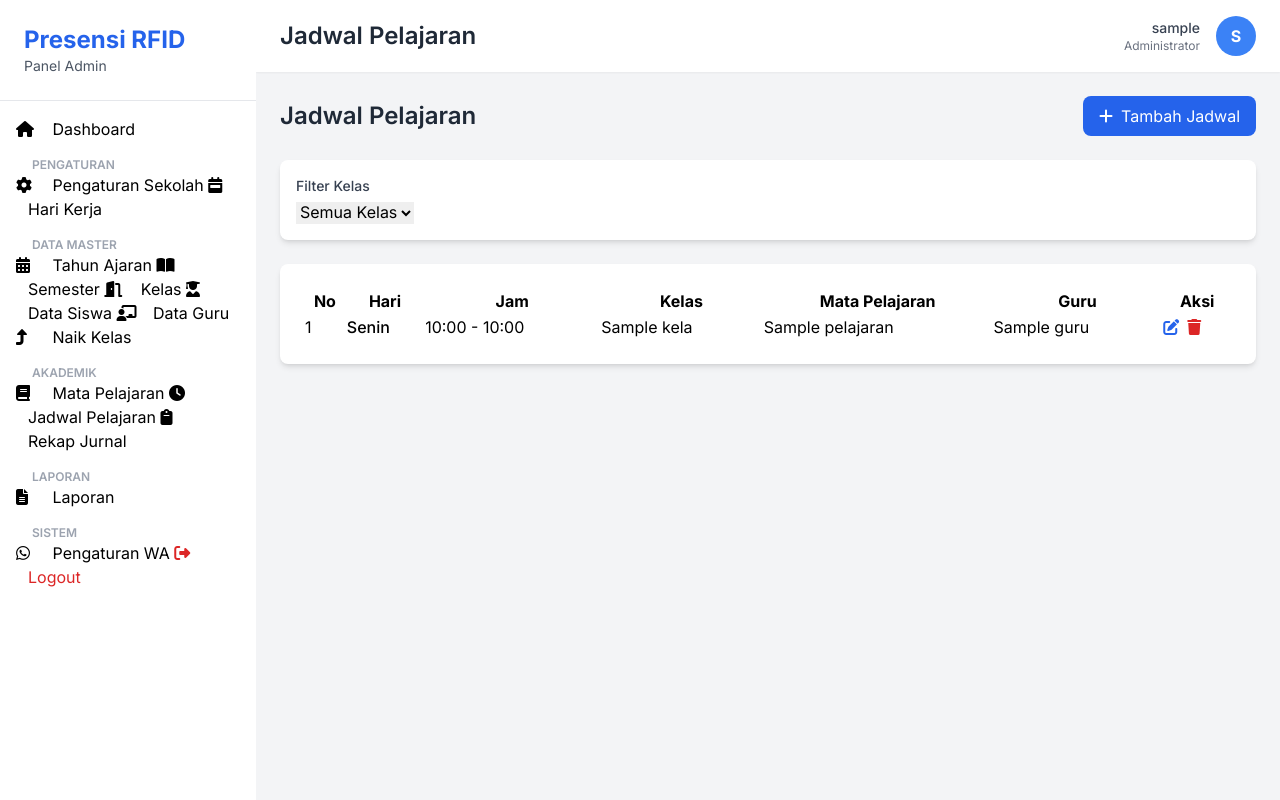
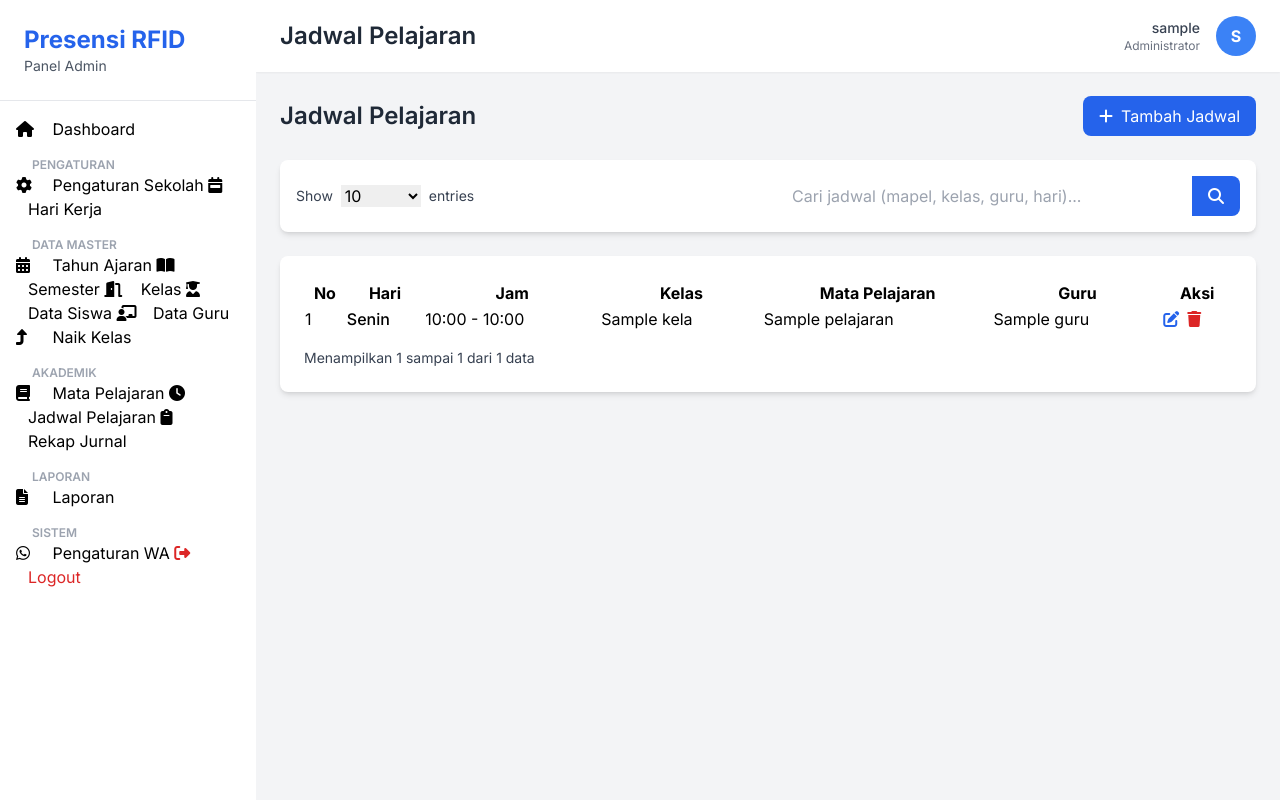
Before and after one commit to yduwima/presensi-rfid-new, a CodeIgniter app: page /presensi-rfid-new/index.php/admin/jadwal_pelajaran in a window 1280 px wide. Run offline with CodeIgniter, Linux system fonts and the light colour scheme; the visitor is signed in with stand-in values (Sample User, id 1); tables that the repository leaves empty hold one stand-in row (values such as "Sample post"); some libraries are stand-ins or nearby versions.

Commit message:
Add complete search and pagination to Jadwal Pelajaran module
Co-authored-by: yduwima <250930708+yduwima@users.noreply.github.com>

```diff
--- a/application/controllers/admin/Jadwal_pelajaran.php
+++ b/application/controllers/admin/Jadwal_pelajaran.php
@@ -16,18 +16,70 @@ class Jadwal_pelajaran extends CI_Controller {
         $this->load->model('Kelas_model');
         $this->load->model('Mata_pelajaran_model');
         $this->load->model('Guru_model');
+        $this->load->library('pagination');
     }
 
     public function index() {
         $data['title'] = 'Jadwal Pelajaran';
         $data['active_menu'] = 'jadwal';
 
-        $kelas_filter = $this->input->get('kelas_id');
-        $data['jadwal'] = $this->Jadwal_pelajaran_model->get_all($kelas_filter);
+        // Get search and pagination parameters
+        $search = $this->input->get('search');
+        $per_page = $this->input->get('per_page') ? $this->input->get('per_page') : 10;
+        $page = $this->input->get('page') ? $this->input->get('page') : 1;
+        $offset = ($page - 1) * $per_page;
+
+        // Get data with search and pagination
+        if ($search) {
+            $data['jadwal'] = $this->Jadwal_pelajaran_model->search($search, $per_page, $offset);
+            $total_rows = $this->Jadwal_pelajaran_model->count_search($search);
+        } else {
+            $data['jadwal'] = $this->Jadwal_pelajaran_model->get_all_paginated($per_page, $offset);
+            $total_rows = $this->Jadwal_pelajaran_model->count_all();
+        }
+
+        // Pagination config
+        $config['base_url'] = base_url('admin/jadwal_pelajaran');
+        $config['total_rows'] = $total_rows;
+        $config['per_page'] = $per_page;
+        $config['page_query_string'] = TRUE;
+        $config['query_string_segment'] = 'page';
+        $config['reuse_query_string'] = TRUE;
+        $config['num_links'] = 3;
+
+        // Tailwind styling
+        $config['full_tag_open'] = '<div class="flex justify-center mt-6"><ul class="flex space-x-2">';
+        $config['full_tag_close'] = '</ul></div>';
+        $config['first_link'] = 'First';
+        $config['first_tag_open'] = '<li>';
+        $config['first_tag_close'] = '</li>';
+        $config['last_link'] = 'Last';
+        $config['last_tag_open'] = '<li>';
+        $config['last_tag_close'] = '</li>';
+        $config['next_link'] = 'Next &raquo;';
+        $config['next_tag_open'] = '<li>';
+        $config['next_tag_close'] = '</li>';
+        $config['prev_link'] = '&laquo; Previous';
+        $config['prev_tag_open'] = '<li>';
+        $config['prev_tag_close'] = '</li>';
+        $config['cur_tag_open'] = '<li><span class="px-3 py-2 bg-blue-600 text-white rounded">';
+        $config['cur_tag_close'] = '</span></li>';
+        $config['num_tag_open'] = '<li><a href="#" class="px-3 py-2 bg-gray-200 text-gray-700 rounded hover:bg-gray-300"';
+        $config['num_tag_close'] = '</a></li>';
+        $config['attributes'] = array('class' => 'px-3 py-2 bg-gray-200 text-gray-700 rounded hover:bg-gray-300');
+
+        $this->pagination->initialize($config);
+
+        $data['pagination'] = $this->pagination->create_links();
+        $data['total_rows'] = $total_rows;
+        $data['per_page'] = $per_page;
+        $data['page'] = $page;
+        $data['offset'] = $offset;
+        $data['search'] = $search;
+
         $data['kelas'] = $this->Kelas_model->get_all();
         $data['mata_pelajaran'] = $this->Mata_pelajaran_model->get_all();
         $data['guru'] = $this->Guru_model->get_all();
-        $data['kelas_filter'] = $kelas_filter;
 
         $this->load->view('templates/admin_header', $data);
         $this->load->view('admin/jadwal_pelajaran/index', $data);
--- a/application/models/Jadwal_pelajaran_model.php
+++ b/application/models/Jadwal_pelajaran_model.php
@@ -19,6 +19,56 @@ class Jadwal_pelajaran_model extends CI_Model {
         $this->db->order_by('jadwal_pelajaran.jam_mulai', 'ASC');
 
         return $this->db->get($this->table)->result();
+    }
+
+    public function get_all_paginated($limit, $offset) {
+        $this->db->select('jadwal_pelajaran.*, mata_pelajaran.nama as nama_mapel, mata_pelajaran.kode as kode_mapel, kelas.nama_kelas, guru.nama as nama_guru');
+        $this->db->join('mata_pelajaran', 'mata_pelajaran.id = jadwal_pelajaran.mata_pelajaran_id', 'left');
+        $this->db->join('kelas', 'kelas.id = jadwal_pelajaran.kelas_id', 'left');
+        $this->db->join('guru', 'guru.id = jadwal_pelajaran.guru_id', 'left');
+        $this->db->order_by('jadwal_pelajaran.hari', 'ASC');
+        $this->db->order_by('jadwal_pelajaran.jam_mulai', 'ASC');
+        $this->db->limit($limit, $offset);
+
+        return $this->db->get($this->table)->result();
+    }
+
+    public function search($keyword, $limit, $offset) {
+        $this->db->select('jadwal_pelajaran.*, mata_pelajaran.nama as nama_mapel, mata_pelajaran.kode as kode_mapel, kelas.nama_kelas, guru.nama as nama_guru');
+        $this->db->join('mata_pelajaran', 'mata_pelajaran.id = jadwal_pelajaran.mata_pelajaran_id', 'left');
+        $this->db->join('kelas', 'kelas.id = jadwal_pelajaran.kelas_id', 'left');
+        $this->db->join('guru', 'guru.id = jadwal_pelajaran.guru_id', 'left');
+
+        $this->db->group_start();
+        $this->db->like('mata_pelajaran.nama', $keyword);
+        $this->db->or_like('mata_pelajaran.kode', $keyword);
+        $this->db->or_like('kelas.nama_kelas', $keyword);
+        $this->db->or_like('guru.nama', $keyword);
+        $this->db->or_like('jadwal_pelajaran.hari', $keyword);
+        $this->db->group_end();
+
+        $this->db->order_by('jadwal_pelajaran.hari', 'ASC');
+        $this->db->order_by('jadwal_pelajaran.jam_mulai', 'ASC');
+        $this->db->limit($limit, $offset);
+
+        return $this->db->get($this->table)->result();
+    }
+
+    public function count_search($keyword) {
+        $this->db->select('jadwal_pelajaran.id');
+        $this->db->join('mata_pelajaran', 'mata_pelajaran.id = jadwal_pelajaran.mata_pelajaran_id', 'left');
+        $this->db->join('kelas', 'kelas.id = jadwal_pelajaran.kelas_id', 'left');
+        $this->db->join('guru', 'guru.id = jadwal_pelajaran.guru_id', 'left');
+
+        $this->db->group_start();
+        $this->db->like('mata_pelajaran.nama', $keyword);
+        $this->db->or_like('mata_pelajaran.kode', $keyword);
+        $this->db->or_like('kelas.nama_kelas', $keyword);
+        $this->db->or_like('guru.nama', $keyword);
+        $this->db->or_like('jadwal_pelajaran.hari', $keyword);
+        $this->db->group_end();
+
+        return $this->db->count_all_results($this->table);
     }
 
     public function get_by_id($id) {
--- a/application/views/admin/jadwal_pelajaran/index.php
+++ b/application/views/admin/jadwal_pelajaran/index.php
@@ -7,29 +7,35 @@
     </div>
 </div>
 
-<!-- Filter -->
+<!-- Search and Filter -->
 <div class="bg-white rounded-lg shadow-md p-4 mb-6">
-    <form method="GET" action="<?php echo base_url('admin/jadwal_pelajaran'); ?>" class="flex items-center space-x-4">
-        <div class="flex-1">
-            <label for="kelas_id" class="block text-sm font-medium text-gray-700 mb-1">Filter Kelas</label>
-            <select name="kelas_id" id="kelas_id" class="form-input" onchange="this.form.submit()">
-                <option value="">Semua Kelas</option>
-                <?php foreach ($kelas as $k): ?>
-                    <option value="<?php echo $k->id; ?>" <?php echo $kelas_filter == $k->id ? 'selected' : ''; ?>>
-                        <?php echo $k->nama_kelas; ?>
-                    </option>
-                <?php endforeach; ?>
+    <div class="flex flex-col md:flex-row md:items-center md:justify-between gap-4">
+        <div class="flex items-center">
+            <label class="text-sm text-gray-700 mr-2">Show</label>
+            <select onchange="changePerPage(this.value)" class="form-input w-20">
+                <option value="10" <?php echo $per_page == 10 ? 'selected' : ''; ?>>10</option>
+                <option value="20" <?php echo $per_page == 20 ? 'selected' : ''; ?>>20</option>
+                <option value="30" <?php echo $per_page == 30 ? 'selected' : ''; ?>>30</option>
+                <option value="50" <?php echo $per_page == 50 ? 'selected' : ''; ?>>50</option>
+                <option value="100" <?php echo $per_page == 100 ? 'selected' : ''; ?>>100</option>
             </select>
+            <label class="text-sm text-gray-700 ml-2">entries</label>
         </div>
-        <?php if ($kelas_filter): ?>
-            <div class="pt-6">
-                <a href="<?php echo base_url('admin/jadwal_pelajaran'); ?>"
-                   class="px-4 py-2 bg-gray-200 text-gray-800 rounded-lg hover:bg-gray-300">
-                    Reset Filter
-                </a>
-            </div>
-        <?php endif; ?>
-    </form>
+
+        <div class="flex-1 max-w-md">
+            <form method="GET" action="<?php echo base_url('admin/jadwal_pelajaran'); ?>" class="flex">
+                <input type="hidden" name="per_page" value="<?php echo $per_page; ?>">
+                <input type="text"
+                       name="search"
+                       value="<?php echo $search; ?>"
+                       placeholder="Cari jadwal (mapel, kelas, guru, hari)..."
+                       class="form-input rounded-r-none flex-1">
+                <button type="submit" class="px-4 py-2 bg-blue-600 text-white rounded-r-lg hover:bg-blue-700">
+                    <i class="fas fa-search"></i>
+                </button>
+            </form>
+        </div>
+    </div>
 </div>
 
 <div class="bg-white rounded-lg shadow-md p-6">
@@ -48,7 +54,7 @@
             </thead>
             <tbody>
                 <?php if (!empty($jadwal)): ?>
-                    <?php $no = 1; foreach ($jadwal as $j): ?>
+                    <?php $no = $offset + 1; foreach ($jadwal as $j): ?>
                         <tr>
                             <td><?php echo $no++; ?></td>
                             <td class="font-medium"><?php echo $j->hari; ?></td>
@@ -74,13 +80,29 @@
                 <?php else: ?>
                     <tr>
                         <td colspan="7" class="text-center py-8 text-gray-500">
-                            <?php echo $kelas_filter ? 'Belum ada jadwal untuk kelas ini' : 'Belum ada data jadwal pelajaran'; ?>
+                            <?php if ($search): ?>
+                                <i class="fas fa-search text-4xl mb-2"></i>
+                                <p>Tidak ada hasil untuk pencarian "<?php echo htmlspecialchars($search); ?>"</p>
+                            <?php else: ?>
+                                <i class="fas fa-calendar-alt text-4xl mb-2"></i>
+                                <p>Belum ada data jadwal pelajaran</p>
+                            <?php endif; ?>
                         </td>
                     </tr>
                 <?php endif; ?>
             </tbody>
         </table>
     </div>
+
+    <!-- Pagination -->
+    <?php if ($total_rows > 0): ?>
+        <div class="mt-4 flex justify-between items-center">
+            <div class="text-sm text-gray-700">
+                Menampilkan <?php echo $offset + 1; ?> sampai <?php echo min($offset + $per_page, $total_rows); ?> dari <?php echo $total_rows; ?> data
+            </div>
+            <?php echo $pagination; ?>
+        </div>
+    <?php endif; ?>
 </div>
 
 <!-- Modal -->
@@ -167,6 +189,13 @@
 </div>
 
 <script>
+    function changePerPage(value) {
+        const url = new URL(window.location.href);
+        url.searchParams.set('per_page', value);
+        url.searchParams.set('page', 1); // Reset to page 1
+        window.location.href = url.toString();
+    }
+
     function openModal(mode) {
         const modal = document.getElementById('jadwalModal');
         const form = document.getElementById('jadwalForm');
@@ -205,6 +234,10 @@
         modal.classList.remove('hidden');
     }
 
+    function confirmDelete() {
+        return confirm('Apakah Anda yakin ingin menghapus jadwal ini?');
+    }
+
     document.getElementById('jadwalModal').addEventListener('click', function(e) {
         if (e.target === this) {
             closeModal();
```
